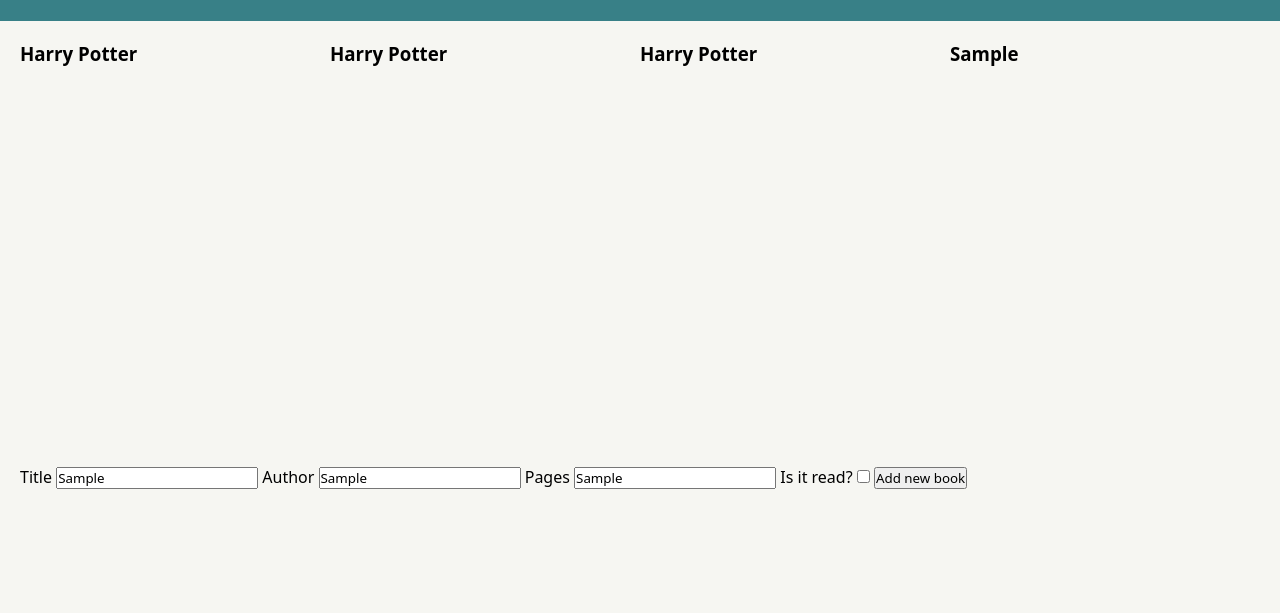
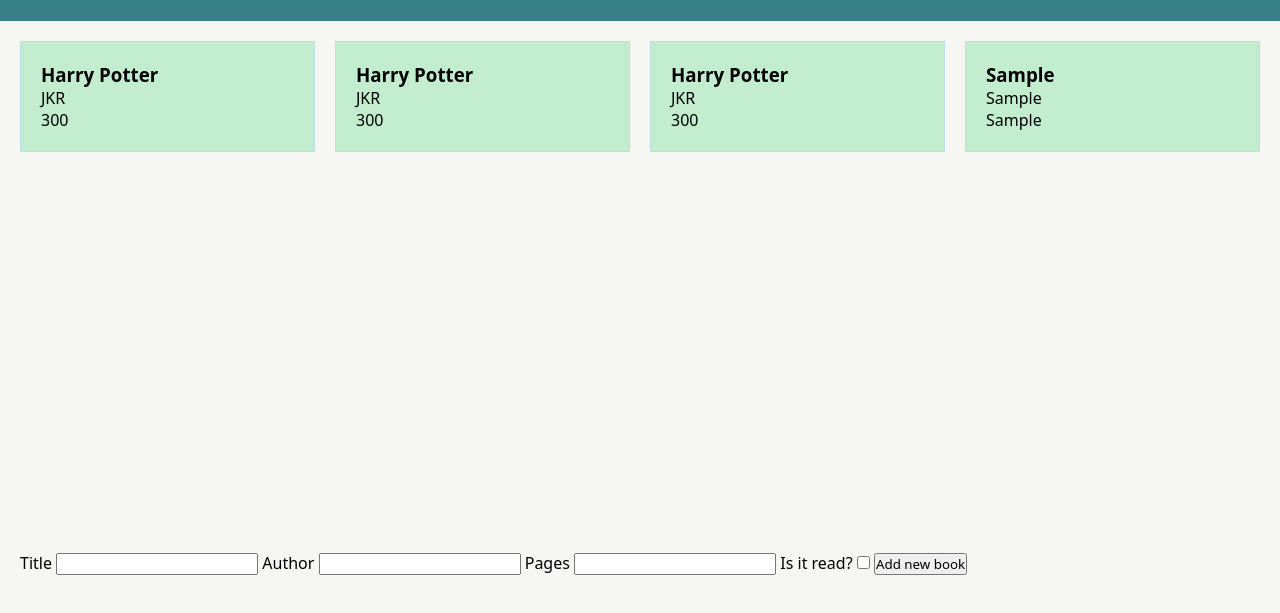
Before and after one commit to volpe23/library-project, a plain HTML site: page index.html in a window 1280 px wide. Both pictures are taken after typing "Sample", "Sample", "Sample" into the empty fields and a click on the input "Add new book". Shown: the part 79-692 px from the top of the page. Drawn offline with Linux system fonts and the light colour scheme.

Commit message:
Can now add books and inputs are cleared on submit

```diff
--- a/index.html
+++ b/index.html
@@ -17,16 +17,16 @@
         </div>
         <form action="/">
             <label for="title">Title</label>
-            <input type="text" id="title">
+            <input type="text" id="title" required>
 
             <label for="author">Author</label>
-            <input type="text" id="author">
+            <input type="text" id="author" required>
 
             <label for="pages">Pages</label>
-            <input type="text" id="pages">
+            <input type="text" id="pages" required>
 
             <label for="read">Is it read?</label>
-            <input type="checkbox" id="read">
+            <input type="checkbox" id="read" required>
 
             <input type="submit" id="newBook" value="Add new book">
         </form>
--- a/script.js
+++ b/script.js
@@ -29,8 +29,27 @@
         card.classList.add('card');
         const title = document.createElement('h3');
         title.textContent = book.title;
-        card.append(title);
+        const author = document.createElement('p');
+        author.textContent = book.author;
+        const pages = document.createElement('p');
+        pages.textContent = book.pages;
+        card.append(title, author, pages);
         container.append(card);
+    });
+}
+
+function getInputs() {
+    const bookTitle = document.querySelector('#title');
+    const bookAuthor = document.querySelector('#author');
+    const bookPages = document.querySelector('#pages');
+    const isReadCheck = document.querySelector('#read');
+    return [bookTitle, bookAuthor, bookPages, isReadCheck];
+}
+
+function clearInputs() {
+    getInputs().forEach((el) => {
+        el.value = '';
+        el.checked = false;
     });
 }
 const newBookButton = document.querySelector('#newBook');
@@ -38,10 +57,11 @@
     const bookTitle = document.querySelector('#title').value;
     const bookAuthor = document.querySelector('#author').value;
     const bookPages = document.querySelector('#pages').value;
-    const isRead = document.querySelector('#read').value;
+    const isReadCheck = document.querySelector('#read').checked;
 
-    addBookToLibrary(bookTitle, bookAuthor, bookPages, isRead);
+    addBookToLibrary(bookTitle, bookAuthor, bookPages, isReadCheck);
     event.preventDefault();
+    clearInputs();
     displayBooks();
 });
 
--- a/styles.scss
+++ b/styles.scss
@@ -39,6 +39,15 @@
 .container {
     display: grid;
     grid-template-columns: repeat(auto-fit, minmax(250px, 1fr));
+    gap: 20px;
+    .card {
+        background-color: $light-green;
+        border: 1px solid $light-blue;
+        padding: 20px;
+        h3 {
+            width: 100%;
+        }
+    }
 }
 
 form {
```
Also changed, not shown: styles.css, 1 other file.
